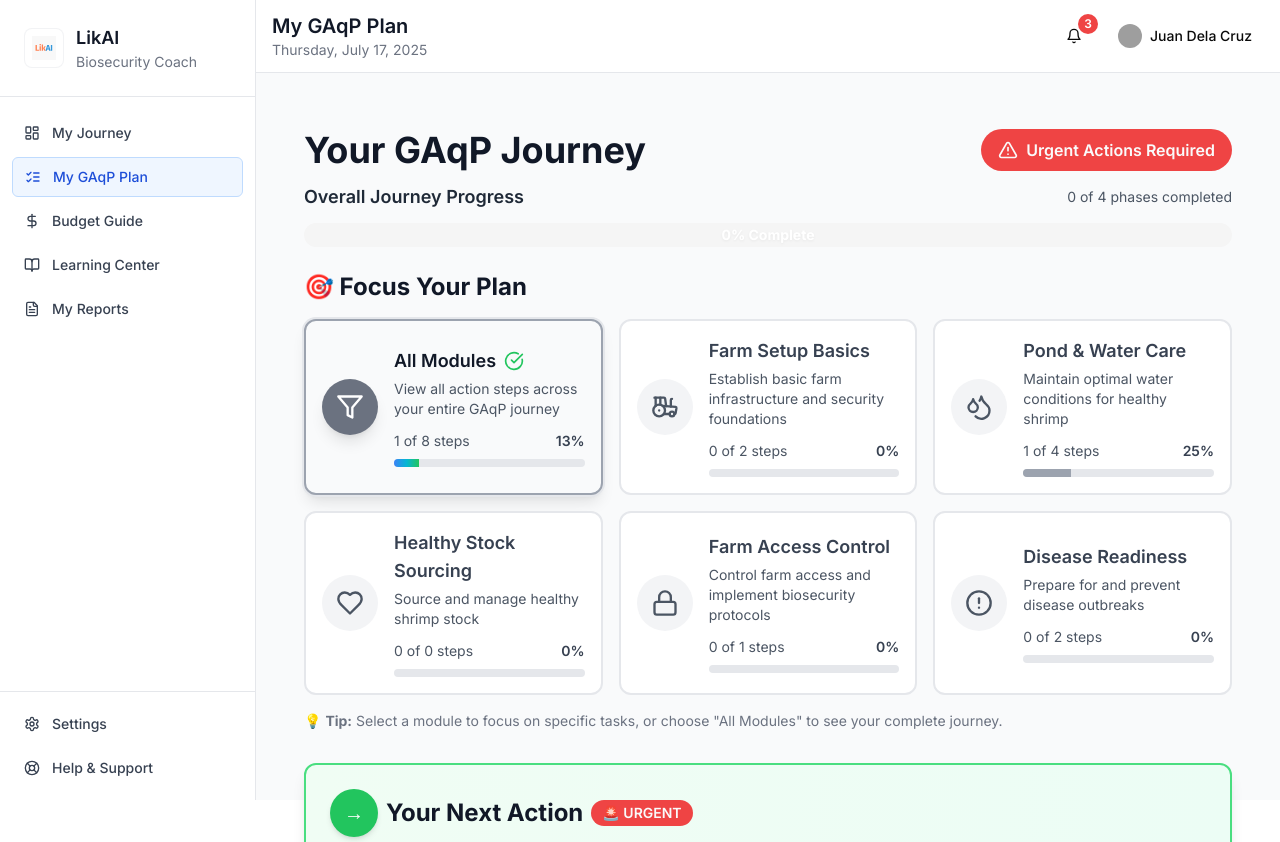
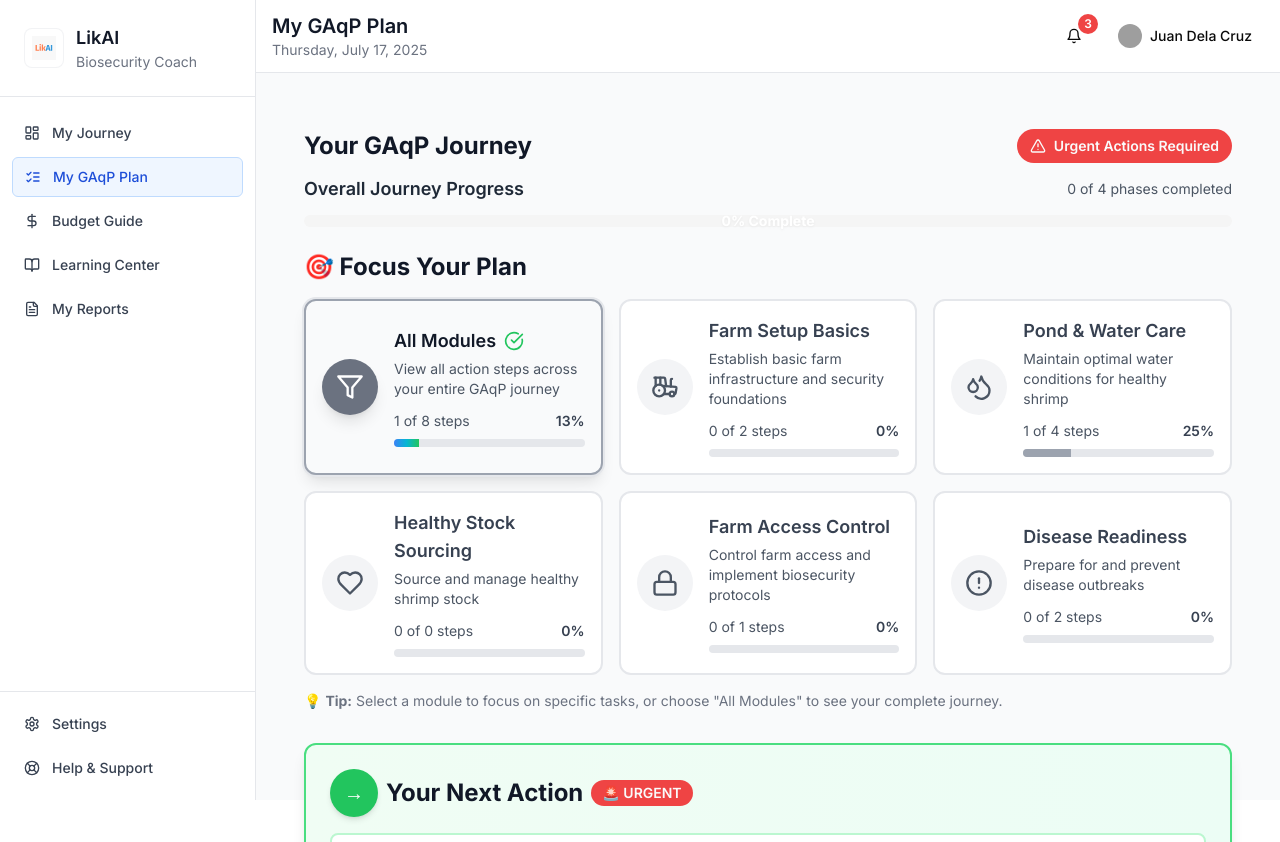
Before and after one commit to Web3-Iligan/LikAI, a Next.js app: page /plan in a window 1280 px wide. Shown: the top 842 px of the page. Built offline with nearby package versions, Linux system fonts and the light colour scheme; grey boxes are pictures that could not be loaded.

Commit message:
Update: adjust header size and badge dimensions, and reduce progress bar height for improved UI consistency.

```diff
--- a/components/plan/biosecurity-plan.tsx
+++ b/components/plan/biosecurity-plan.tsx
@@ -487,12 +487,12 @@ export function BiosecurityPlan({ farmProfile }: BiosecurityPlanProps) {
         {/* Overall Progress Bar */}
         <div className="mb-6">
           <div className="mb-3 flex items-center justify-between">
-            <h1 className="text-4xl font-bold text-gray-900">
+            <h1 className="text-2xl font-bold text-gray-900">
               Your GAqP Journey
             </h1>
             {hasUrgentTasks && (
-              <Badge variant="destructive" className="px-4 py-2 text-base">
-                <AlertTriangle className="mr-2 h-5 w-5" />
+              <Badge variant="destructive" className="px-3 py-1.5 text-sm">
+                <AlertTriangle className="mr-2 h-4 w-4" />
                 Urgent Actions Required
               </Badge>
             )}
@@ -519,8 +519,9 @@ export function BiosecurityPlan({ farmProfile }: BiosecurityPlanProps) {
                   biosecurityPhases.length) *
                   100
               )}
-              className="h-6 [&>div]:bg-gradient-to-r [&>div]:from-blue-500 [&>div]:via-cyan-500 [&>div]:to-green-500"
+              className="h-3 [&>div]:bg-gradient-to-r [&>div]:from-blue-500 [&>div]:via-cyan-500 [&>div]:to-green-500"
             />
+            {/* Reduced height from h-6 to h-3 for a slimmer progress bar */}
             <div className="absolute inset-0 flex items-center justify-center">
               <span className="text-sm font-bold text-white drop-shadow-sm">
                 {Math.round(
```
